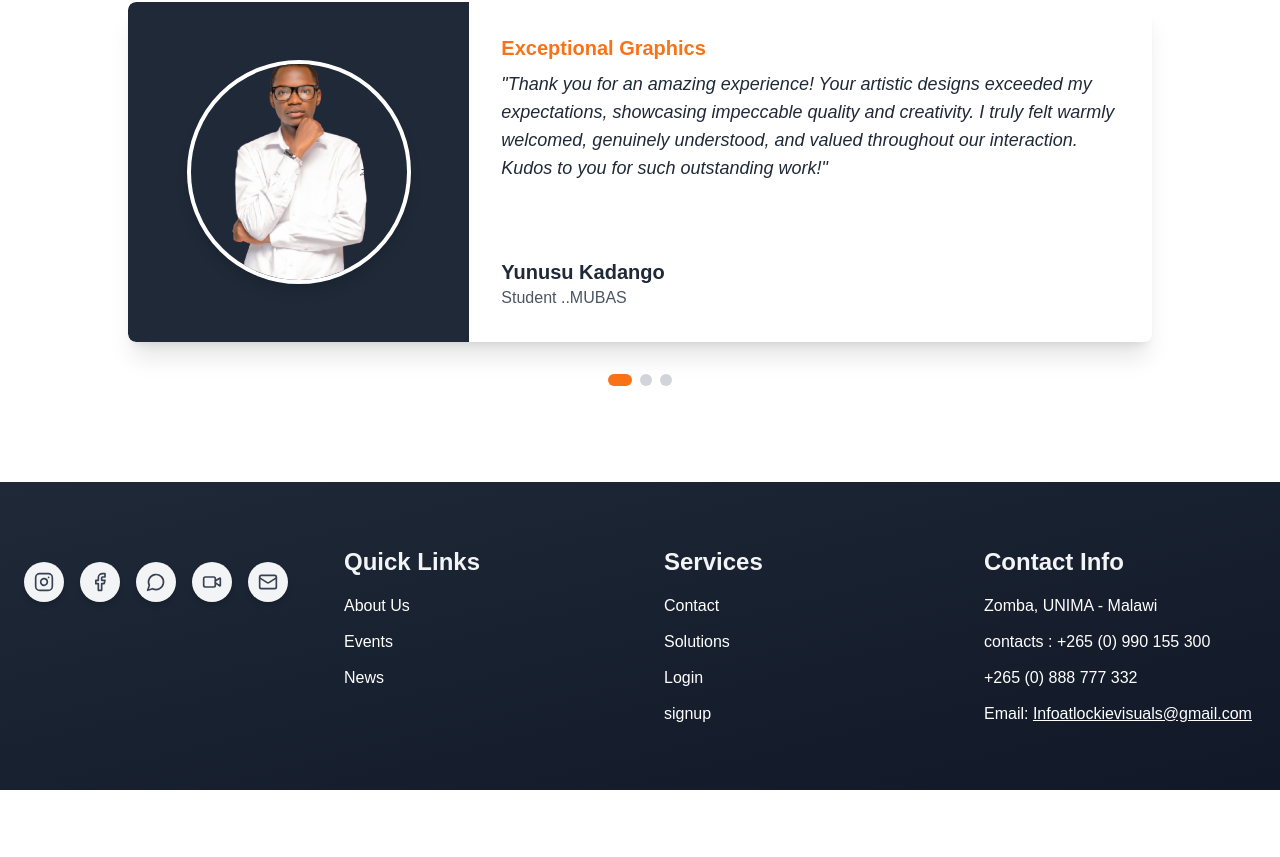
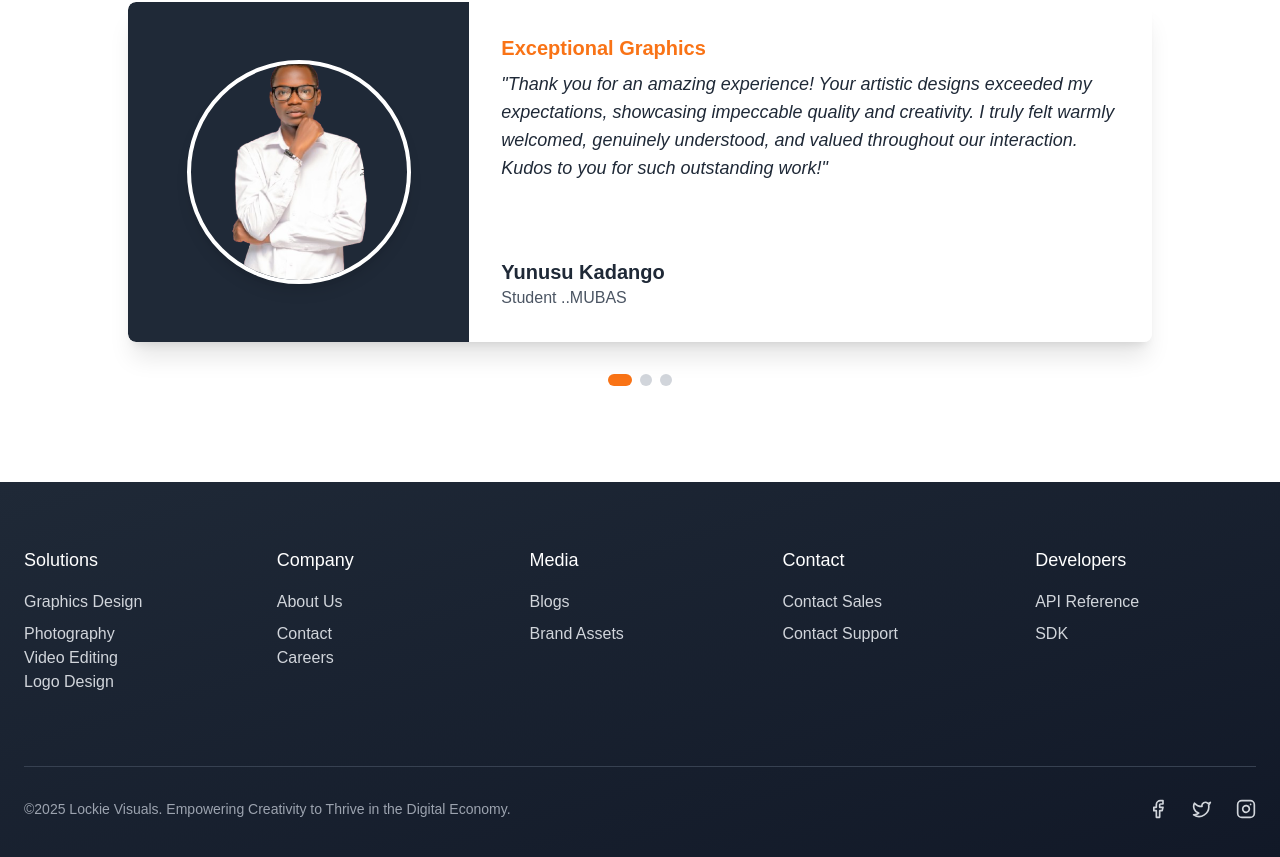
Before and after one commit to kidlocchikapa/lockie-visuals, a React (Create React App) app: page / in a window 1280 px wide. Shown: the part 2331-3188 px from the top of the page. Before the commit the page ends 3121 px from the top, so only its background shows below. Built offline with nearby package versions, Linux system fonts and the light colour scheme.

Commit message:
complete update of the footer

```diff
--- a/src/Components/Footer.js
+++ b/src/Components/Footer.js
@@ -99,30 +99,54 @@ const TestimonialDots = ({ total, active, setActive }) => (
   </div>
 );
 
-// Removed animation from SocialIcon
+// Updated SocialIcon to match PayChangu style while keeping original color scheme
 const SocialIcon = ({ Icon, href, label }) => (
   <a
     href={href}
     target="_blank"
     rel="noopener noreferrer"
     aria-label={label}
-    className="w-10 h-10 flex items-center justify-center rounded-full bg-gray-100 shadow-md text-gray-700 hover:text-gray-900 hover:shadow-lg transition-all duration-300"
+    className="text-gray-300 hover:text-white transition-colors duration-300"
   >
     <Icon size={20} />
   </a>
 );
 
 const FooterSection = ({ title, children }) => (
-  <motion.div
-    initial={{ opacity: 0, y: 20 }}
-    whileInView={{ opacity: 1, y: 0 }}
-    viewport={{ once: true }}
-    className="relative"
-  >
-    <h4 className="text-xl md:text-2xl font-bold text-gray-100 mb-4">{title}</h4>
+  <div className="mb-6">
+    <h4 className="text-lg font-medium text-white mb-4">{title}</h4>
     {children}
-  </motion.div>
+  </div>
 );
+
+// New component for footer links
+const FooterLink = ({ to, children, isExternal = false }) => {
+  if (isExternal) {
+    return (
+      <li className="mb-2">
+        <a
+          href={to}
+          target="_blank"
+          rel="noopener noreferrer"
+          className="text-gray-300 hover:text-white transition-colors duration-300"
+        >
+          {children}
+        </a>
+      </li>
+    );
+  }
+
+  return (
+    <li className="mb-2">
+      <Link
+        to={to}
+        className="text-gray-300 hover:text-white transition-colors duration-300"
+      >
+        {children}
+      </Link>
+    </li>
+  );
+};
 
 const Footer = ({ testimonials = defaultTestimonials }) => {
   const [currentTestimonial, setCurrentTestimonial] = useState(0);
@@ -194,59 +218,77 @@ const Footer = ({ testimonials = defaultTestimonials }) => {
         </div>
       </div>
 
-      <footer className="bg-gradient-to-br from-gray-800 to-gray-900 text-white py-10 md:py-16 mt-auto">
+      {/* Updated footer structure to match PayChangu style */}
+      <footer className="bg-gradient-to-br from-gray-800 to-gray-900 text-white py-16">
         <div className="container mx-auto px-4 sm:px-6">
-          <div className="grid grid-cols-1 sm:grid-cols-2 lg:grid-cols-4 gap-8 md:gap-12">
-            <FooterSection>
-              <div className="flex flex-wrap gap-3 md:gap-4">
+          <div className="grid grid-cols-1 md:grid-cols-5 gap-8">
+            {/* Solutions Column */}
+            <div className="col-span-1">
+              <FooterSection title="Solutions">
+                <ul className="space-y-0">
+                  <FooterLink to="/gateway">Graphics Design</FooterLink>
+                  <FooterLink to="/virtual-cards">Photography</FooterLink>
+                  <FooterLink to="/mobile-recharge">Video Editing</FooterLink>
+                  <FooterLink to="/payment-link">Logo Design</FooterLink>
+                </ul>
+              </FooterSection>
+            </div>
+
+            {/* Company Column */}
+            <div className="col-span-1">
+              <FooterSection title="Company">
+                <ul className="space-y-0">
+                  <FooterLink to="/about-us">About Us</FooterLink>
+                  <FooterLink to="/contact">Contact</FooterLink>
+                  <FooterLink to="/careers">Careers</FooterLink>
+                </ul>
+              </FooterSection>
+            </div>
+
+            {/* Media Column */}
+            <div className="col-span-1">
+              <FooterSection title="Media">
+                <ul className="space-y-0">
+                  <FooterLink to="/blogs">Blogs</FooterLink>
+                  <FooterLink to="/brand-assets">Brand Assets</FooterLink>
+                </ul>
+              </FooterSection>
+            </div>
+
+            {/* Contact Column */}
+            <div className="col-span-1">
+              <FooterSection title="Contact">
+                <ul className="space-y-0">
+                  <FooterLink to="/contact-sales">Contact Sales</FooterLink>
+                  <FooterLink to="/contact-support">Contact Support</FooterLink>
+                </ul>
+              </FooterSection>
+            </div>
+
+            {/* Developers Column */}
+            <div className="col-span-1">
+              <FooterSection title="Developers">
+                <ul className="space-y-0">
+                  <FooterLink to="/api-reference">API Reference</FooterLink>
+                  <FooterLink to="/sdk">SDK</FooterLink>
+                </ul>
+              </FooterSection>
+            </div>
+          </div>
+
+          {/* Lower footer section with copyright and social icons */}
+          <div className="mt-12 pt-8 border-t border-gray-700">
+            <div className="flex flex-col md:flex-row justify-between items-center">
+              <p className="text-sm text-gray-400 mb-4 md:mb-0">
+                &copy;2025 Lockie Visuals. Empowering Creativity to Thrive in the Digital Economy.
+              </p>
+
+              <div className="flex space-x-6">
+                <SocialIcon Icon={Facebook} href="https://facebook.com/lockievisuals" label="Facebook" />
+                <SocialIcon Icon={Twitter} href="https://twitter.com/lockievisuals" label="Twitter" />
                 <SocialIcon Icon={Instagram} href="https://instagram.com/lockievisuals" label="Instagram" />
-                <SocialIcon Icon={Facebook} href="https://facebook.com/lockievisuals" label="Facebook" />
-                <SocialIcon Icon={MessageCircle} href="https://wa.me/265990155300" label="WhatsApp" />
-                <SocialIcon Icon={Video} href="https://tiktok.com/@lockievisuals" label="TikTok" />
-                <SocialIcon Icon={Mail} href="mailto:kidloc24chikapa@gmail.com" label="Email" />
               </div>
-            </FooterSection>
-
-            <FooterSection title="Quick Links">
-              <motion.ul className="space-y-3">
-                {['About Us', 'Events', 'News'].map((item) => (
-                  <motion.li
-                    key={item}
-                    whileHover={{ x: 5 }}
-                    className="transition-colors duration-300"
-                  >
-                    <Link to={`/${item.toLowerCase().replace(' ', '-')}`} className="hover:text-gray-300">
-                      {item}
-                    </Link>
-                  </motion.li>
-                ))}
-              </motion.ul>
-            </FooterSection>
-
-            <FooterSection title="Services">
-              <motion.ul className="space-y-3">
-                {['Contact', 'Solutions', 'Login', 'signup'].map((item) => (
-                  <motion.li
-                    key={item}
-                    whileHover={{ x: 5 }}
-                    className="transition-colors duration-300"
-                  >
-                    <Link to={`/${item.toLowerCase().replace(' ', '-')}`} className="hover:text-gray-300">
-                      {item}
-                    </Link>
-                  </motion.li>
-                ))}
-              </motion.ul>
-            </FooterSection>
-
-            <FooterSection title="Contact Info">
-              <motion.div className="space-y-3 text-sm md:text-base">
-                <p>Zomba, UNIMA - Malawi</p>
-                <p>contacts : +265 (0) 990 155 300</p>
-                <p>+265 (0) 888 777 332</p>
-                <p>Email: <a href="mailto:Infoatlockievisuals@gmail.com" className="underline hover:text-orange-300 transition-colors">Infoatlockievisuals@gmail.com</a></p>
-              </motion.div>
-            </FooterSection>
+            </div>
           </div>
         </div>
       </footer>
```
